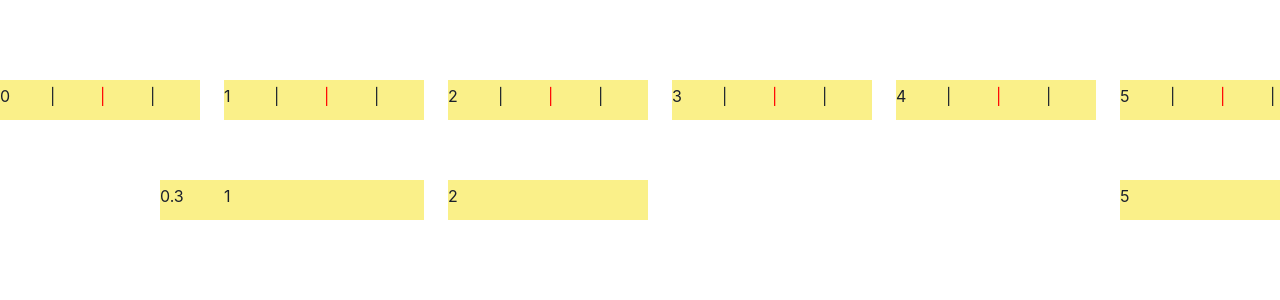
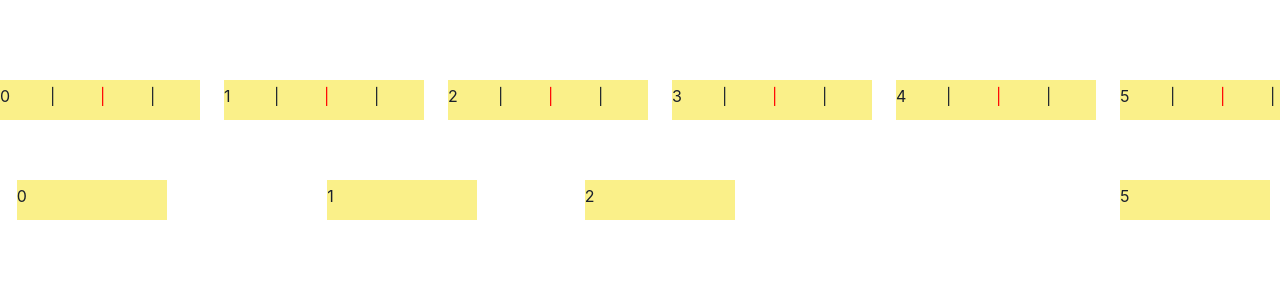
Before and after one commit to amit-2000/timeline-day, a React (Create React App) app in the folder timeline/: page / in a window 1280 px wide. Shown: the top 300 px of the page. Built offline with nearby package versions, Linux system fonts and the light colour scheme.

Commit message:
logic of time wrt task done

```diff
--- a/timeline/src/Components/ClassOne.jsx
+++ b/timeline/src/Components/ClassOne.jsx
@@ -2,8 +2,11 @@ import React from "react";
 import { Stack, HStack, Box, Text, VStack, Center } from "@chakra-ui/react";
 const ClassOne = ({ stime }) => {
   var width = 200;
+  var decimal = (stime + "").split(".")[1] ? (stime + "").split(".")[1] : 0;
+  stime = Math.floor(stime);
+  console.log(decimal, stime);
   var onecandle = width / 60;
-  var newWidth =0;
+  var newWidth = 0;
   if (stime === 0.3) {
     newWidth = onecandle * 30;
   }
@@ -11,11 +14,15 @@ const ClassOne = ({ stime }) => {
   return (
     <HStack spacing="24px">
       <Box
-        w={newWidth ? newWidth : width}
+        w={newWidth ? newWidth : 150}
         // w={width}
         pos={"absolute"}
         // stime * width + 24 * stime
-        left={newWidth ?stime * width + onecandle * 30 : stime * width + 24 * stime}
+        left={
+          newWidth
+            ? onecandle * decimal
+            : stime * width + 24 * stime + decimal * onecandle
+        }
         h="40px"
         bg="yellow.200"
       >
--- a/timeline/src/Components/Cls.jsx
+++ b/timeline/src/Components/Cls.jsx
@@ -3,13 +3,13 @@ import ClassOne from "./ClassOne";
 import { Stack, HStack, Box, Text, VStack, Center } from "@chakra-ui/react";
 
 function Cls() {
-  var startTime = [0.3,1, 2, 5, 6, 7, 8, 9, 16];
+  var startTime = [0.5, 1.31, 2.41, 5, 6, 7, 8, 9, 16];
   var time = [
-    0, 1.5, 2, 3, 4, 5, 6, 7, 8, 9, 10, 11, 13, 13, 14, 15, 16, 17, 18, 19, 20,
-    21, 22, 23,
+    1.5, 2, 3, 4, 5, 6, 7, 8, 9, 10, 11, 13, 13, 14, 15, 16, 17, 18, 19, 20, 21,
+    22, 23,
   ];
   return (
-    <HStack  mt={20} pos={"relative"}>
+    <HStack mt={20} pos={"relative"}>
       {startTime.map((stime) => {
         return <ClassOne stime={stime} />;
       })}
```
